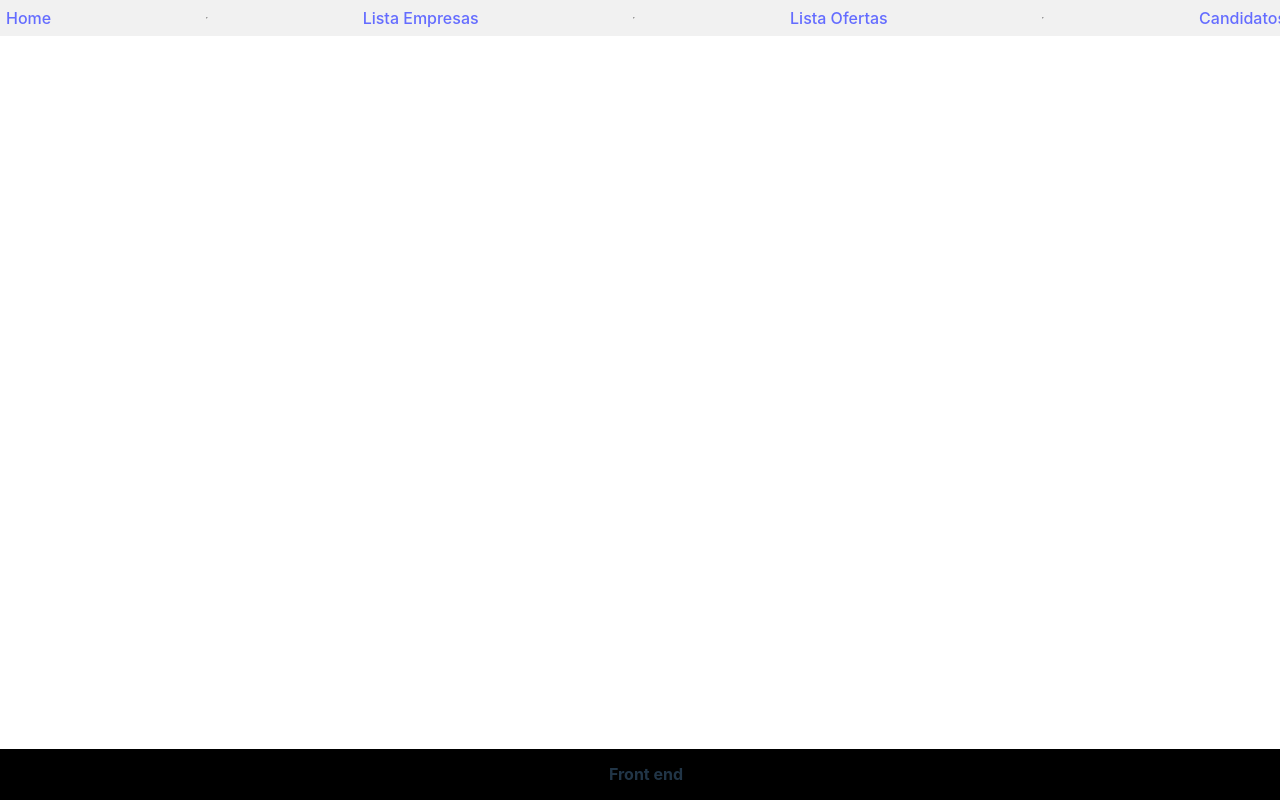
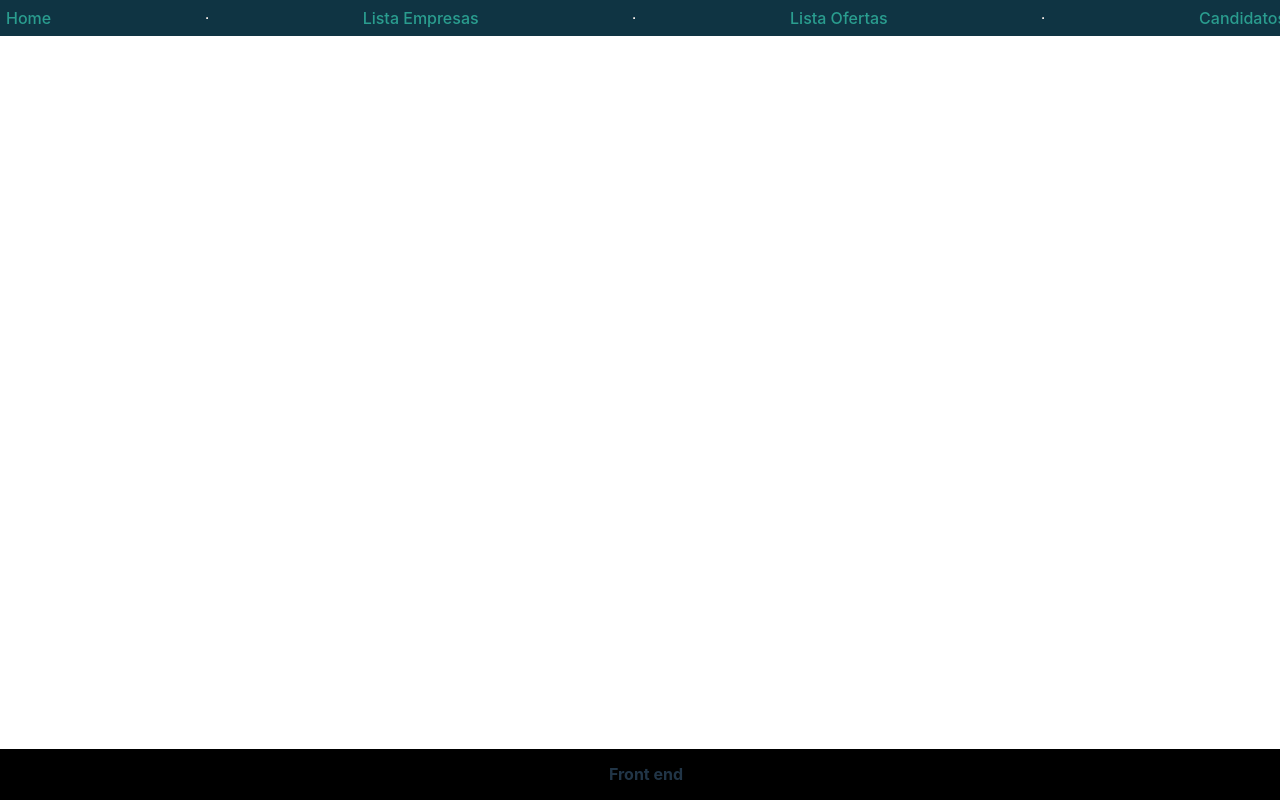
Before and after one commit to StevenCA-096/FrontEndPIV, a React (Vite) app: page / in a window 1280 px wide. Built offline with nearby package versions, Linux system fonts and the light colour scheme.

Commit message:
Css editado un poco, primera prueba de estilo

```diff
--- a/src/index.css
+++ b/src/index.css
@@ -84,13 +84,14 @@ button:focus-visible {
   display: flex;
   justify-content: center;
   align-items: center;
-  background-color: #f1f1f1;
+  background-color: #0f3443;
   padding: 6px;
   position: fixed;
   top: 0%;
   left: 0%;
   width: 100%;
 }
+
 .footer{
   background-color: black;
   padding: 6px;
@@ -100,11 +101,13 @@ button:focus-visible {
   left: 0;
   width: 100%;
 }
+
 .formulario{
   display: flex;
   align-items: center;
   justify-content: center;
 }
+
 /* Estilo base del input */
 input {
   padding: 10px;
@@ -167,31 +170,98 @@ th {
   border: 4px solid yellow;
 }
 
-
 .modalOffer{
   width: 300px;
   height: 100px;
+}
 
-}
 .formaplly{
   width: 300px;
   height: 300px;
 }
+
 .contentc{
   display: flex;
   flex-direction: row;
   position: left;
   justify-content: space-around;
 }
+
 .infoc{
   margin: 1px;
 	border: 2px solid yellow;
   border-radius: 10px;
   width: 20%;
 }
+
 .listformaciones{
   width: 30%;
 }
+
 .listocanOfertas{
   width: 30%;
 }
+
+/* Additional styles */
+
+/* Navbar */
+.navbar {
+  display: flex;
+  justify-content: center;
+  align-items: center;
+  background-color: #0f3443;
+  padding: 6px;
+  position: fixed;
+  top: 0%;
+  left: 0%;
+  width: 100%;
+}
+
+/* Links */
+.link {
+  font-weight: 500;
+  color: #2a9d8f;
+  text-decoration: none;
+  transition: color 0.3s;
+}
+
+.link:hover {
+  color: #e71d36;
+}
+
+/* Active link */
+.link.active {
+  color: #f48c06;
+  text-shadow: 0 0 10px #f48c06;
+}
+
+/* HR element */
+.nav-link hr {
+  border: none;
+  height: 2px;
+  background-color: #e71d36;
+  box-shadow: 0 0 10px #e71d36;
+}
+
+/* Logo */
+.logo {
+  height: 6em;
+  padding: 1.5em;
+  will-change: filter;
+  transition: filter 300ms;
+}
+
+.logo:hover {
+  filter: drop-shadow(0 0 2em #e71d36aa);
+}
+
+.logo.react:hover {
+  filter: drop-shadow(0 0 2em #2a9d8faa);
+}
+
+@media (prefers-reduced-motion: no-preference) {
+  a:nth-of-type(2) .logo {
+    animation: logo-spin infinite 20s linear;
+    filter: drop-shadow(0 0 2em #e71d36aa);
+  }
+}
```
